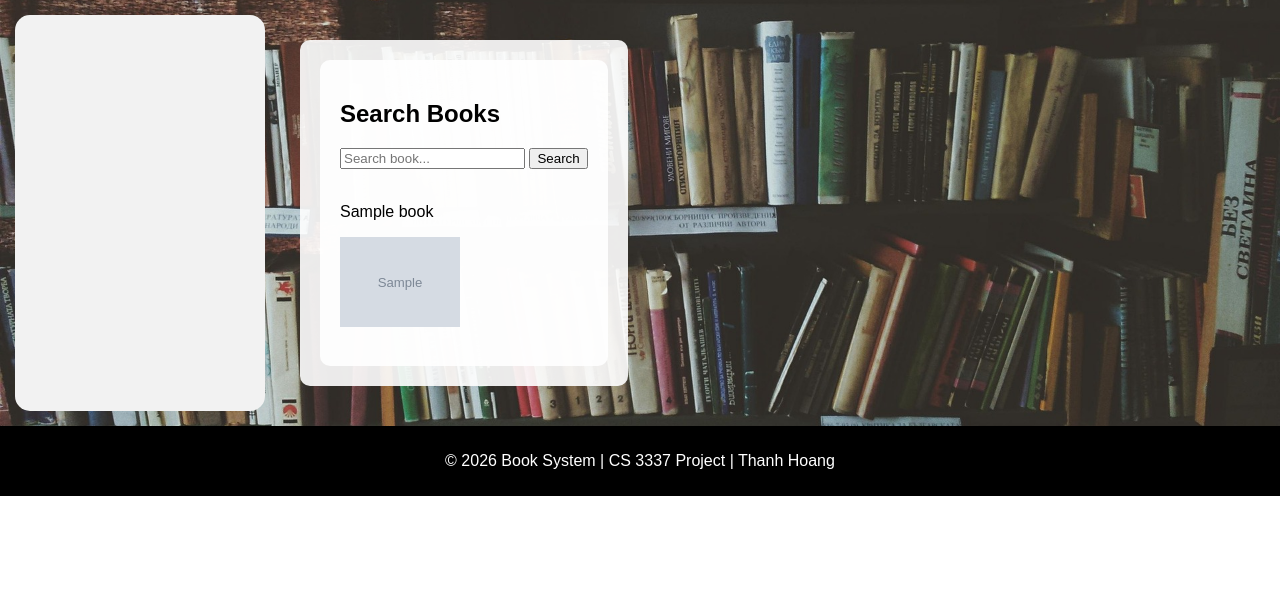
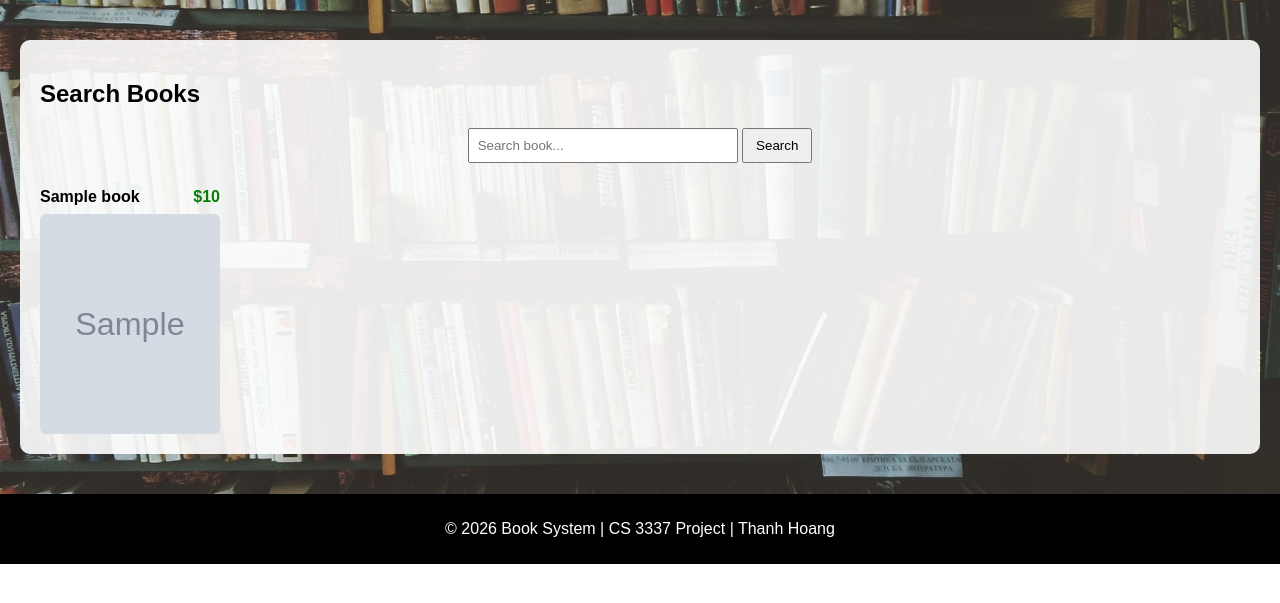
Before and after one commit to ThanhHoang15/BookExPython, a Django app: template bookEx/templates/bookMng/searchbooks.html in a window 1280 px wide. Shown: the part 158-761 px from the top of the page. Run offline with Django 3.2, Linux system fonts and the light colour scheme; the template is opened without the code that fills it: most values are stand-ins (such as "Sample title", 1, 10 or a date in 2020); grey boxes marked "Sample" are stand-in pictures.

Commit message:
updated search books

```diff
--- a/bookEx/static/main.css
+++ b/bookEx/static/main.css
@@ -38,7 +38,6 @@ body {
 .container {
     display: flex;
     min-height: 400px;
-
     background-image: url("/static/uploads/cover-image2.jpg");
     background-size: cover;
     background-position: center;
@@ -51,7 +50,6 @@ body {
     background-color: #f2f2f2;
     padding: 15px;
     flex-shrink: 0;
-
     border-radius: 15px;
     margin: 15px;
 }
@@ -82,7 +80,6 @@ body {
     flex: 1;
     padding: 40px 20px;
     display: flex;
-
 }
 
 /* center ALL page content */
--- a/bookEx/templates/base.html
+++ b/bookEx/templates/base.html
@@ -9,9 +9,10 @@
     <link rel="stylesheet" href="{% static 'main.css' %}">
     <link rel="stylesheet" href="{% static 'table_format.css' %}">
     <link rel="stylesheet" href="{% static 'message_box.css' %}">
+    {% block extra_css %}{% endblock %}
 </head>
 
-<body>
+<body class="{% block body_class %}{% endblock %}">
 
 <!-- top right login -->
 <div class="top-right">
--- a/bookEx/templates/bookMng/searchbooks.html
+++ b/bookEx/templates/bookMng/searchbooks.html
@@ -1,29 +1,103 @@
 {% extends "base.html" %}
 
+{% block body_class %}search-page{% endblock %}
+
+{% block extra_css %}
+<style>
+.search-page .menu {
+    display: none;
+}
+
+.search-page .content {
+    display: block;
+    padding: 40px 20px;
+}
+
+.search-page .page-box {
+    width: 100%;
+    max-width: 100%;
+    align-items: flex-start;
+    box-sizing: border-box;
+}
+
+.search-form {
+    margin-bottom: 25px;
+}
+
+.search-form input {
+    padding: 8px;
+    width: 250px;
+}
+
+.search-form button {
+    padding: 8px 12px;
+}
+
+.book-grid {
+    display: flex;
+    flex-wrap: wrap;
+    gap: 20px;
+    width: 100%;
+}
+
+.book-card {
+    width: 180px;
+}
+
+.book-top {
+    display: flex;
+    justify-content: space-between;
+    align-items: center;
+    margin-bottom: 8px;
+    gap: 10px;
+}
+
+.book-name {
+    margin: 0;
+    font-weight: 600;
+}
+
+.book-price {
+    margin: 0;
+    font-weight: 600;
+    color: green;
+    white-space: nowrap;
+}
+
+.book-card img {
+    width: 180px;
+    height: 220px;
+    object-fit: cover;
+    display: block;
+    border-radius: 6px;
+}
+</style>
+{% endblock %}
+
 {% block content %}
-<div class="page-box">
-    <div class="content-card">
 <h2>Search Books</h2>
 
-        <form method="get" action="{% url 'searchbooks' %}">
+<form method="get" action="{% url 'searchbooks' %}" class="search-form">
     <input type="text" name="q" placeholder="Search book..." value="{{ query }}">
     <button type="submit">Search</button>
 </form>
 
-        <br>
+{% if books %}
+    <div class="book-grid">
+        {% for book in books %}
+            <div class="book-card">
+                <div class="book-top">
+                    <p class="book-name">{{ book.name }}</p>
+                    <p class="book-price">${{ book.price }}</p>
+                </div>
 
-        {% if books %}
-            {% for book in books %}
-                <div style="margin-bottom: 15px;">
-                    <p>{{ book.name }}</p>
                 {% if book.picture %}
-                        <img src="{{ book.picture.url }}" width="120">
+                    <img src="{{ book.picture.url }}" alt="{{ book.name }}">
                 {% endif %}
             </div>
         {% endfor %}
+    </div>
 {% else %}
     <p>No books found.</p>
 {% endif %}
-    </div>
-</div>
 {% endblock %}
```
Lines whose indentation alone changed are shown as unchanged.
